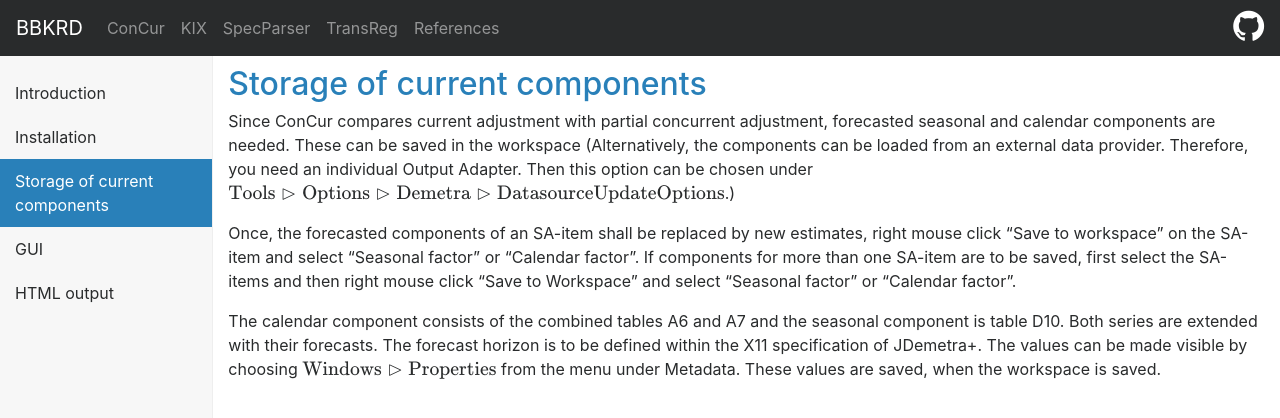
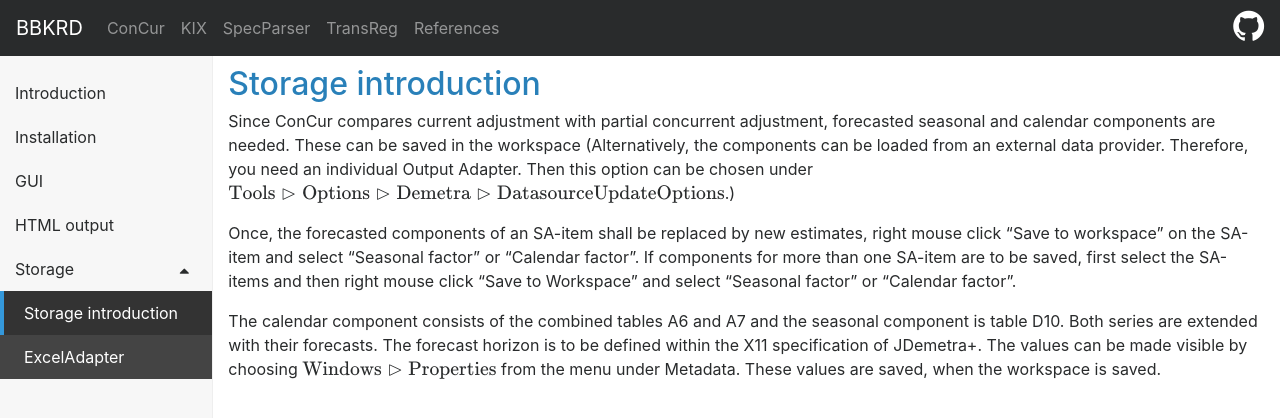
Before and after one commit to bbkrd/bbkrd.github.io, a Jekyll site: the page built from pages/concur/storage.md, in a window 1280 px wide. Shown: the top 418 px of the page. Built offline with Jekyll 4.4.1, drawn with Linux system fonts in a browser that asks for light colours; nearby versions of some CDN libraries; formulas are drawn with MathJax 3.

Commit message:
Added ExcelAdapter

```diff
--- a/pages/concur/storage.md
+++ b/pages/concur/storage.md
@@ -1,8 +1,9 @@
 ---
 layout: left-menu
-title: Storage of current components
+title: Storage introduction
 tagline: user documentation for ConCur using GitHub Pages
-description: ConCur Storage of current components
+description: ConCur Storage intro
+category: Storage
 order: 20
 ---
 
```
Also changed, not shown: pages/concur/excelAdapter.md (added, +31 -0 lines).
